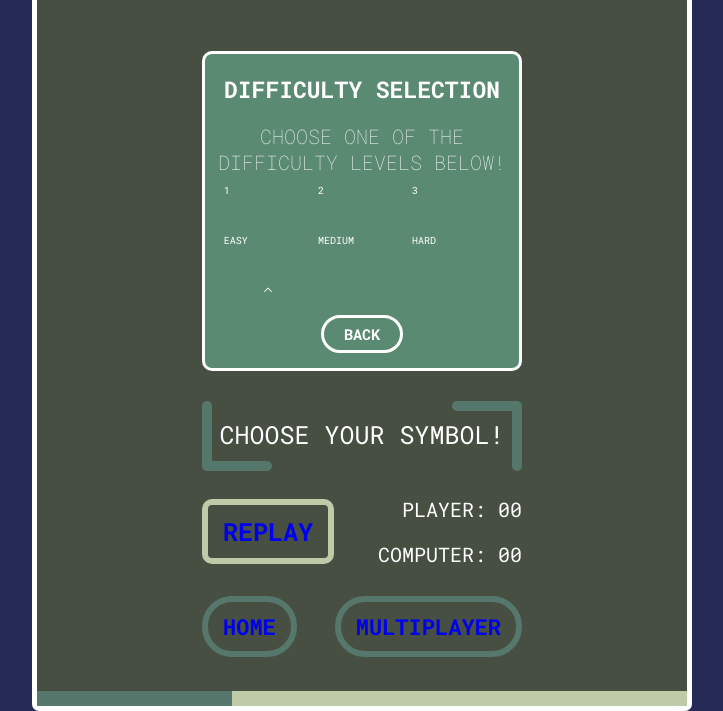
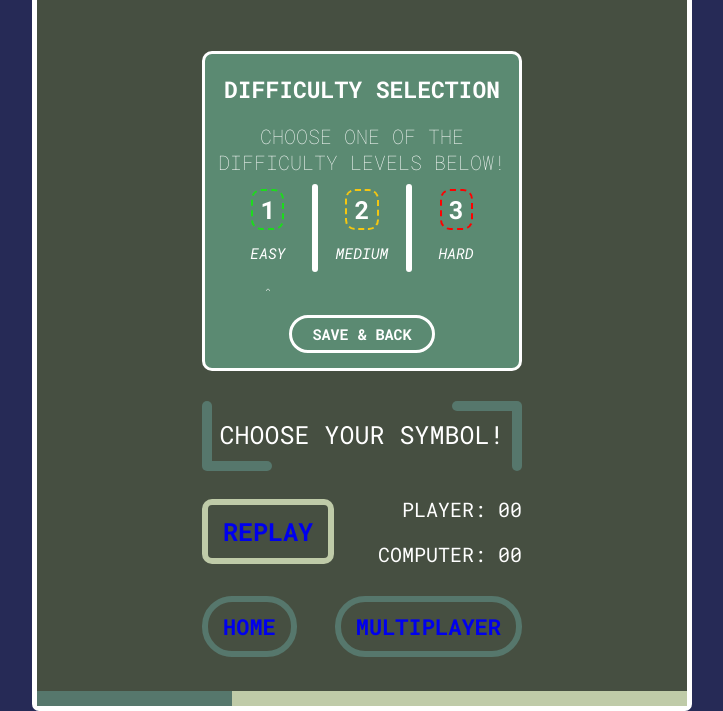
Before and after one commit to Samulsen/Tic-Tac-Toe, a website built with Parcel: page index.html in a window 1280 px wide. Shown: the part 149-860 px from the top of the page, without its empty margins (283-1006 px from the left). Built offline with nearby package versions, Linux system fonts and the light colour scheme.

Commit message:
dif selection UI done!

```diff
--- a/index.html
+++ b/index.html
@@ -242,23 +242,23 @@
                 />
 
                 <div
-                  class="singleplayer__gameSection__DiffModeBox__switcharea__note--one"
+                  class="singleplayer__gameSection__DiffModeBox__switcharea__note--one singleplayer__gameSection__DiffModeBox__switcharea__note"
                 >
                   easy
                 </div>
                 <div
-                  class="singleplayer__gameSection__DiffModeBox__switcharea__note--two"
+                  class="singleplayer__gameSection__DiffModeBox__switcharea__note--two singleplayer__gameSection__DiffModeBox__switcharea__note"
                 >
                   medium
                 </div>
                 <div
-                  class="singleplayer__gameSection__DiffModeBox__switcharea__note--three"
+                  class="singleplayer__gameSection__DiffModeBox__switcharea__note--three singleplayer__gameSection__DiffModeBox__switcharea__note"
                 >
                   hard
                 </div>
               </div>
               <div class="singleplayer__gameSection__DiffModeBox--backButton">
-                back
+                save & back
               </div>
             </div>
           </div>
--- a/src/sass/secondary/3. layout/singleplayer/_2-singleplayerOptionBox.scss
+++ b/src/sass/secondary/3. layout/singleplayer/_2-singleplayerOptionBox.scss
@@ -58,9 +58,9 @@
       }
 
       &--divider {
-        grid-row: 3/4;
-        grid-column: 2/3;
+        grid-area: gap;
         background-color: white;
+        border-radius: 1rem;
         justify-self: stretch;
         align-self: stretch;
       }
--- a/src/sass/secondary/3. layout/singleplayer/_3-singleplayerDiffMode.scss
+++ b/src/sass/secondary/3. layout/singleplayer/_3-singleplayerDiffMode.scss
@@ -44,6 +44,8 @@
         justify-content: center;
         align-self: stretch;
         justify-self: stretch;
+        align-items: center;
+        justify-items: center;
         //NOTE: Grid Area
         grid-template-areas:
           "oneNum lineOne twoNum lineTwo threeNum"
@@ -51,6 +53,10 @@
           "sel-One lineX sel-Two lineY sel-Three";
 
         &__line {
+          background-color: white;
+          border-radius: 1rem;
+          align-self: stretch;
+          justify-self: stretch;
           &--One {
             grid-area: lineOne;
           }
@@ -60,18 +66,41 @@
         }
 
         &__option {
+          font-size: 2.5rem;
+          border-style: dashed;
+          border-radius: 1rem;
+          border-width: 0.2rem;
+          font-weight: 700;
+          padding: 0.2rem 0.7rem;
+          text-align: center;
+          cursor: pointer;
+
           &--one {
+            border-color: rgb(28, 220, 28);
             grid-area: oneNum;
+            &:hover {
+              background-color: rgb(28, 220, 28);
+            }
           }
           &--two {
+            border-color: rgb(245, 199, 16);
             grid-area: twoNum;
+            &:hover {
+              background-color: rgb(245, 199, 16);
+            }
           }
           &--three {
+            border-color: red;
             grid-area: threeNum;
+            &:hover {
+              background-color: red;
+            }
           }
         }
 
         &__note {
+          font-size: 1.5rem;
+          font-style: italic;
           &--one {
             grid-area: oneNote;
           }
@@ -84,10 +113,8 @@
         }
 
         &--switcher {
-          align-self: center;
-          justify-self: center;
           grid-area: sel-One;
-          transform: scale(0.5);
+          transform: scale(0.3);
         }
       }
 
```
